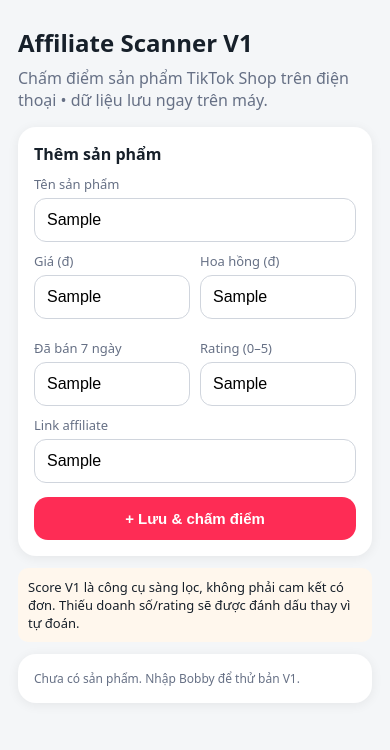
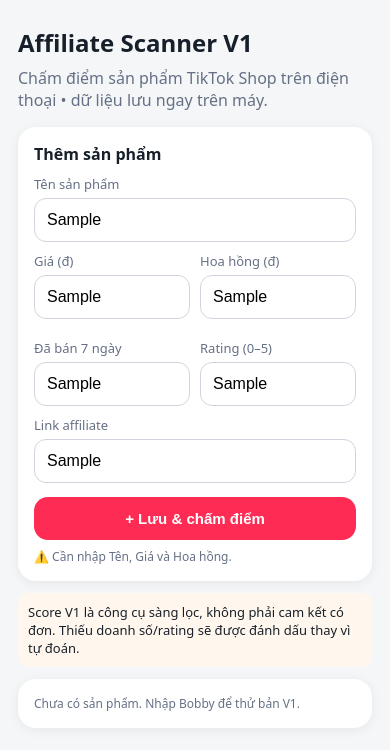
Before and after one commit to Thienlee86/tiktok-affiliate-scanner, a plain HTML site: page index.html in a window 390 px wide. Both pictures are taken after typing "Sample", "Sample", "Sample", "Sample", "Sample", "Sample" into the empty fields and a click on the button "+ Lưu & chấm điểm". Drawn offline with Linux system fonts and the light colour scheme.

Commit message:
Fix mobile save button event handling

```diff
--- a/index.html
+++ b/index.html
@@ -2,15 +2,15 @@
 <html lang="vi"><head><meta charset="utf-8"><meta name="viewport" content="width=device-width,initial-scale=1,viewport-fit=cover"><meta name="theme-color" content="#111827"><link rel="manifest" href="manifest.json"><title>TikTok Affiliate Scanner</title><style>
 *{box-sizing:border-box}body{margin:0;font-family:system-ui,-apple-system,sans-serif;background:#f4f6f8;color:#17202a}.wrap{max-width:760px;margin:auto;padding:18px}h1{font-size:24px;margin:8px 0}.sub{color:#667085;margin:0 0 16px}.card{background:#fff;border-radius:18px;padding:16px;margin:12px 0;box-shadow:0 2px 12px #0001}label{font-size:13px;color:#667085;display:block;margin-top:10px}input{width:100%;padding:12px;border:1px solid #d0d5dd;border-radius:12px;font-size:16px;margin-top:5px}.grid{display:grid;grid-template-columns:1fr 1fr;gap:10px}button{border:0;border-radius:14px;padding:13px 16px;font-weight:700;font-size:15px}.primary{background:#fe2c55;color:white;width:100%;margin-top:14px}.ghost{background:#eef2f6}.score{font-size:32px;font-weight:800}.pill{display:inline-block;padding:5px 9px;background:#eef2ff;border-radius:999px;font-size:12px}.row{display:flex;justify-content:space-between;gap:10px;align-items:center}.small{font-size:12px;color:#667085}.warn{background:#fff7ed;padding:10px;border-radius:10px;font-size:13px}.top{border:2px solid #fe2c55}a{color:#0b57d0}.actions{display:flex;gap:8px}.actions button{flex:1}</style></head>
 <body><main class="wrap"><h1>Affiliate Scanner V1</h1><p class="sub">Chấm điểm sản phẩm TikTok Shop trên điện thoại • dữ liệu lưu ngay trên máy.</p>
-<section class="card"><b>Thêm sản phẩm</b><label>Tên sản phẩm</label><input id="name" placeholder="VD: Tã quần Bobby Premium Soft"><div class="grid"><div><label>Giá (đ)</label><input id="price" inputmode="numeric"></div><div><label>Hoa hồng (đ)</label><input id="commission" inputmode="numeric"></div><div><label>Đã bán 7 ngày</label><input id="sold" inputmode="numeric" placeholder="nếu có"></div><div><label>Rating (0–5)</label><input id="rating" inputmode="decimal" placeholder="nếu có"></div></div><label>Link affiliate</label><input id="link" placeholder="https://vt.tiktok.com/..."><button class="primary" onclick="add()">+ Lưu & chấm điểm</button></section>
+<section class="card"><b>Thêm sản phẩm</b><label>Tên sản phẩm</label><input id="name" placeholder="VD: Tã quần Bobby Premium Soft"><div class="grid"><div><label>Giá (đ)</label><input id="price" inputmode="numeric"></div><div><label>Hoa hồng (đ)</label><input id="commission" inputmode="numeric"></div><div><label>Đã bán 7 ngày</label><input id="sold" inputmode="numeric" placeholder="nếu có"></div><div><label>Rating (0–5)</label><input id="rating" inputmode="decimal" placeholder="nếu có"></div></div><label>Link affiliate</label><input id="link" placeholder="https://vt.tiktok.com/..."><button id="saveBtn" class="primary" type="button">+ Lưu & chấm điểm</button><div id="msg" class="small" style="margin-top:8px"></div></section>
 <div class="warn">Score V1 là công cụ sàng lọc, không phải cam kết có đơn. Thiếu doanh số/rating sẽ được đánh dấu thay vì tự đoán.</div>
 <section id="list"></section></main><script>
 const K='tt_aff_v1'; let items=JSON.parse(localStorage.getItem(K)||'[]');
 const n=v=>Number(String(v||'').replace(/[^0-9.]/g,''))||0;
 function calc(x){let rate=x.price?x.commission/x.price*100:0;let c=Math.min(rate/20,1)*25;let cash=Math.min(x.commission/30000,1)*20;let sales=x.sold?Math.min(Math.log10(x.sold+1)/5,1)*35:0;let rating=x.rating?Math.min(x.rating/5,1)*20:0;let known=(x.sold?35:0)+(x.rating?20:0);let score=(c+cash+sales+rating)/(45+known)*100;return {rate,score:Math.round(score)}}
-function add(){let x={id:Date.now(),name:name.value.trim(),price:n(price.value),commission:n(commission.value),sold:n(sold.value),rating:Number(rating.value)||0,link:link.value.trim()};if(!x.name||!x.price||!x.commission)return alert('Nhập tên, giá và hoa hồng trước nhé.');items.push(x);save();['name','price','commission','sold','rating','link'].forEach(i=>document.getElementById(i).value='')}
+function add(){const g=id=>document.getElementById(id);let x={id:Date.now(),name:g('name').value.trim(),price:n(g('price').value),commission:n(g('commission').value),sold:n(g('sold').value),rating:Number(g('rating').value)||0,link:g('link').value.trim()};if(!x.name||!x.price||!x.commission){g('msg').textContent='⚠️ Cần nhập Tên, Giá và Hoa hồng.';return}items.push(x);save();g('msg').textContent='✓ Đã lưu và chấm điểm.';['name','price','commission','sold','rating','link'].forEach(i=>g(i).value='');setTimeout(()=>document.getElementById('list').scrollIntoView({behavior:'smooth'}),100)}
 function save(){localStorage.setItem(K,JSON.stringify(items));render()}
 function del(id){items=items.filter(x=>x.id!==id);save()}
 function render(){let a=[...items].sort((x,y)=>calc(y).score-calc(x).score);list.innerHTML=a.map((x,i)=>{let z=calc(x);return `<article class="card ${i===0?'top':''}"><div class="row"><div><span class="pill">${i===0?'TOP hiện tại':'#'+(i+1)}</span><h3>${x.name}</h3></div><div class="score">${z.score}</div></div><div class="grid"><div>Giá<br><b>${x.price.toLocaleString('vi-VN')}đ</b></div><div>Hoa hồng<br><b>${x.commission.toLocaleString('vi-VN')}đ</b></div><div>% hoa hồng<br><b>${z.rate.toFixed(1)}%</b></div><div>Dữ liệu<br><b>${x.sold?x.sold.toLocaleString('vi-VN')+' bán':'? bán'} • ${x.rating?x.rating+'★':'? rating'}</b></div></div><p class="small">${(!x.sold||!x.rating)?'⚠ Chưa đủ dữ liệu để xếp hạng cuối cùng.':'✓ Có đủ dữ liệu cơ bản.'}</p><div class="actions">${x.link?`<button class="ghost" onclick="location.href='${x.link}'">Mở link</button>`:''}<button class="ghost" onclick="del(${x.id})">Xóa</button></div></article>`}).join('')||'<div class="card small">Chưa có sản phẩm. Nhập Bobby để thử bản V1.</div>'}
-render(); if('serviceWorker'in navigator)navigator.serviceWorker.register('sw.js');
+document.getElementById('saveBtn').addEventListener('click',add);render(); if('serviceWorker'in navigator)navigator.serviceWorker.register('sw.js?v=2');
 </script></body></html>
```
